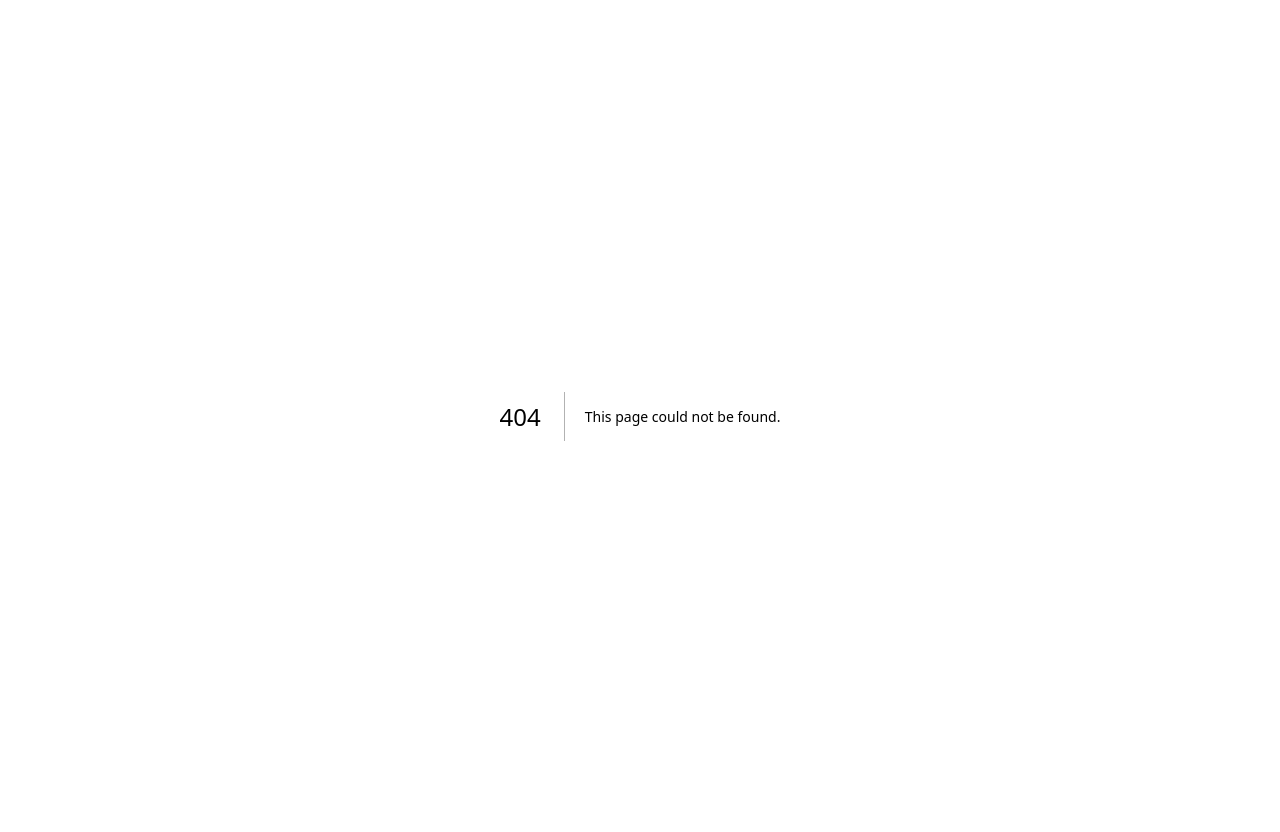
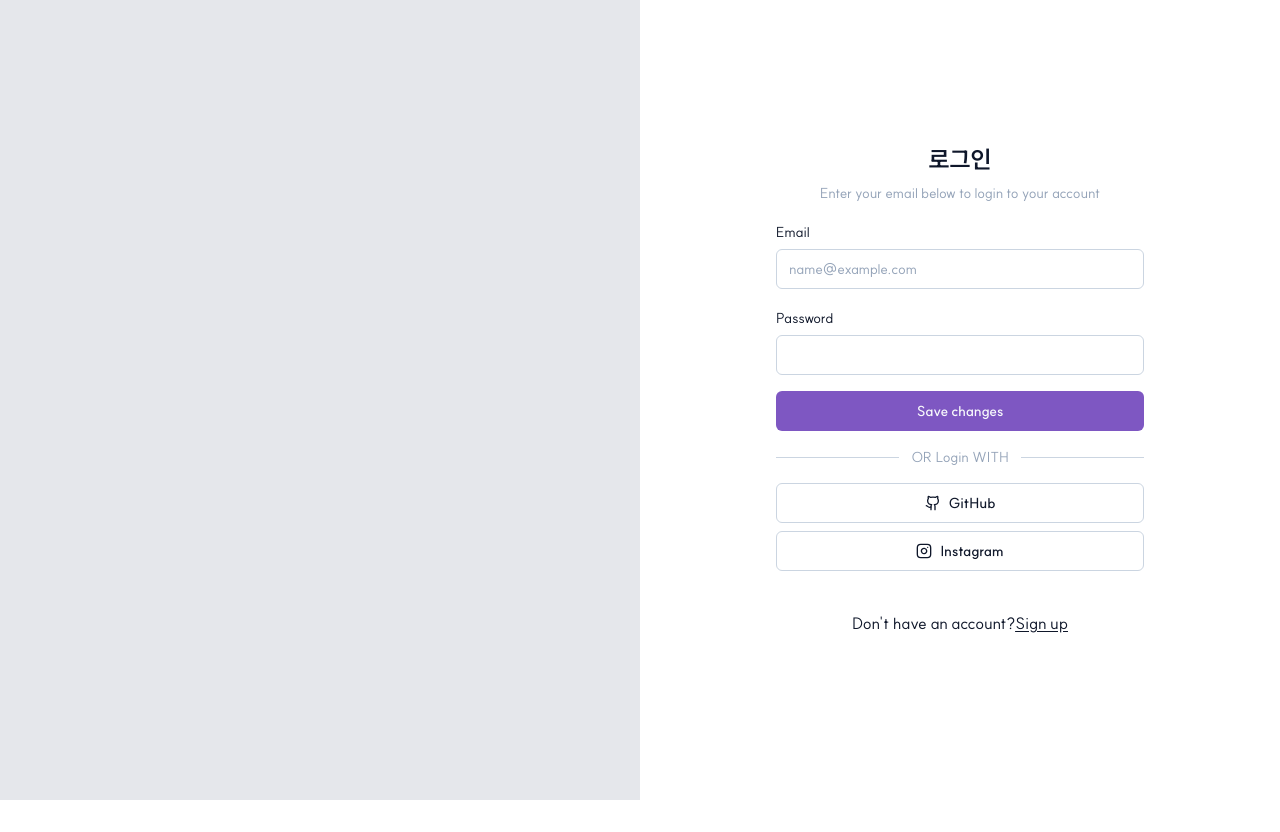
Before and after one commit to Dong-tak/milque-front, a Next.js app: page /login in a window 1280 px wide. Before the commit this address had no page. After the commit the page ends 800 px from the top, so only its background shows below. Built offline with nearby package versions, Linux system fonts and the light colour scheme.

Commit message:
📰 Create: 회원가입 페이지  - 로그인 버튼 위치 조정 - 회원가입 설명 텍스트 추가 - 이메일 입력 필드 추가 - GitHub 및 Instagram 로그인 버튼 추가
## ✅ What I did

## #️⃣ Linked issues

```diff
--- a/app/layout.tsx
+++ b/app/layout.tsx
@@ -29,7 +29,7 @@ export default function RootLayout({
   return (
     <html lang="kr">
       <body className={suit.className}>
-        <div className="p-4">{children}</div>
+        <div className="p-0">{children}</div>
       </body>
     </html>
   );
--- /dev/null
+++ b/app/login/page.tsx
@@ -0,0 +1,17 @@
+import { OurLogIn } from "@/components/our-login";
+
+export default function Login() {
+  return (
+    <div className="flex h-screen w-full">
+      {/* 1100px 이상일 때 */}
+      <div className="hidden w-1/2 bg-gray-200 xl:flex">
+        {/* 이 부분에 배경 이미지나 다른 요소 */}
+      </div>
+
+      {/* 1100px 이하일 때 */}
+      <div className="flex w-full items-center justify-center xl:w-1/2">
+        <OurLogIn />
+      </div>
+    </div>
+  );
+}
--- /dev/null
+++ b/app/signup/page.tsx
@@ -0,0 +1,17 @@
+import { OurSignUp } from "@/components/our-signup";
+
+export default function Signup() {
+  return (
+    <div className="flex h-screen w-full">
+      {/* 1100px 이상일 때 */}
+      <div className="hidden w-1/2 bg-gray-200 xl:flex">
+        {/* 이 부분에 배경 이미지나 다른 요소 */}
+      </div>
+
+      {/* 1100px 이하일 때 */}
+      <div className="flex w-full items-center justify-center xl:w-1/2">
+        <OurSignUp />
+      </div>
+    </div>
+  );
+}
--- a/components/our-login.tsx
+++ b/components/our-login.tsx
@@ -15,14 +15,14 @@ import Link from "next/link";
 
 export function OurLogIn() {
   return (
-    <Card className="h-[982px] w-[756px] space-y-6 bg-background px-[166px] py-[221px]">
+    <Card className="max-h-[540px] min-w-[343px] max-w-[400px] flex-grow items-center justify-center space-y-[16px] border-none bg-background shadow-none sm:px-4 xl:w-[400px]">
       <CardHeader className="p-0">
-        <CardTitle className="text-center">로그인</CardTitle>
+        <CardTitle className="h-auto w-full text-center">로그인</CardTitle>
         <CardDescription className="text-center">
           Enter your email below to login to your account
         </CardDescription>
       </CardHeader>
-      <CardContent className="space-y-4 p-0">
+      <CardContent className="h-auto w-full space-y-4 p-0">
         <div className="space-y-[6px]">
           <Label htmlFor="email" className="h-10">
             Email
@@ -37,14 +37,14 @@ export function OurLogIn() {
         </div>
         <Button size={"long"}>Save changes</Button>
       </CardContent>
-      <CardContent className="flex items-center p-0">
+      <CardContent className="flex h-auto w-full items-center p-0">
         <Separator />
         <div className="w-full text-center text-muted-foreground body-normal-body-01">
           OR Login WITH
         </div>
         <Separator />
       </CardContent>
-      <CardContent className="space-y-2 p-0">
+      <CardContent className="h-auto w-full space-y-2 p-0">
         <Button variant={"background"} size={"long"} className="gap-2">
           <Github className="h-4 w-4" />
           GitHub
@@ -54,10 +54,10 @@ export function OurLogIn() {
           Instagram
         </Button>
       </CardContent>
-      <CardContent className="flex items-center justify-center py-6">
+      <CardContent className="flex h-auto w-full items-center justify-center py-6">
         <div>Don&apos;t have an account?</div>
         <Link
-          href={""}
+          href={"/signup"}
           className="underline underline-offset-2 hover:opacity-60"
         >
           Sign up
--- a/components/our-signup.tsx
+++ b/components/our-signup.tsx
@@ -16,10 +16,12 @@ import { OurFooter } from "./our-footer";
 
 export function OurSignUp() {
   return (
-    <Card className="relative h-[982px] w-[756px] space-y-6 bg-background px-[166px] py-[221px]">
-      <Button variant={"ghost"} className="absolute right-16 top-16">
-        로그인
-      </Button>
+    <Card className="max-h-[540px] min-w-[343px] max-w-[400px] flex-grow items-center justify-center space-y-[16px] border-none bg-background shadow-none sm:px-4 xl:w-[400px]">
+      <Link href="/login">
+        <Button variant={"ghost"} className="absolute right-16 top-16">
+          로그인
+        </Button>
+      </Link>
       <CardHeader className="p-0">
         <CardTitle className="text-center">회원가입</CardTitle>
         <CardDescription className="text-center">
--- a/package.json
+++ b/package.json
@@ -3,7 +3,7 @@
   "version": "0.1.0",
   "private": true,
   "scripts": {
-    "dev": "next dev --hostname=192.168.219.168",
+    "dev": "next dev",
     "build": "next build",
     "start": "next start",
     "lint": "next lint"
--- a/tailwind.config.ts
+++ b/tailwind.config.ts
@@ -19,6 +19,12 @@ const config = {
       },
     },
     extend: {
+      screens: {
+        sm: "375px",
+        md: "764px",
+        lg: "960px",
+        xl: "1100px",
+      },
       colors: {
         "Slate/50": "#f8fafc",
         "Slate/100": "#f1f5f9",
```
